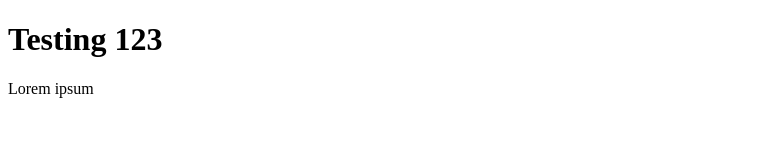
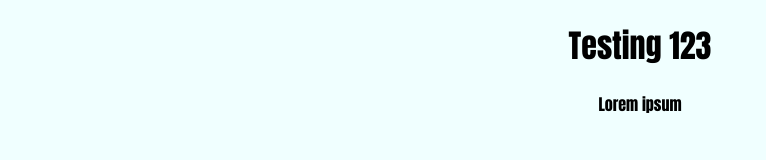
Before and after one commit to kevin-ci/WMCA-2404-GitIntro, a plain HTML site: page index.html in a window 1280 px wide. Shown: the whole page, without its empty margins (0-766 px from the left). Drawn offline with Linux system fonts and the light colour scheme.

Commit message:
add css file

```diff
--- a/index.html
+++ b/index.html
@@ -4,6 +4,7 @@
     <meta charset="UTF-8">
     <meta name="viewport" content="width=device-width, initial-scale=1.0">
     <title>Kevin's Website</title>
+    <link rel="stylesheet" href="style.css">
 </head>
 <body>
     <h1>Testing 123</h1>
--- /dev/null
+++ b/style.css
@@ -0,0 +1,5 @@
+body {
+    text-align: center;
+    background-color: azure;
+    font-family: Impact, Haettenschweiler, 'Arial Narrow Bold', sans-serif;
+}
```
